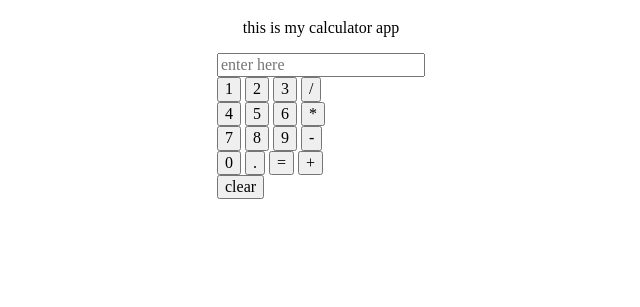
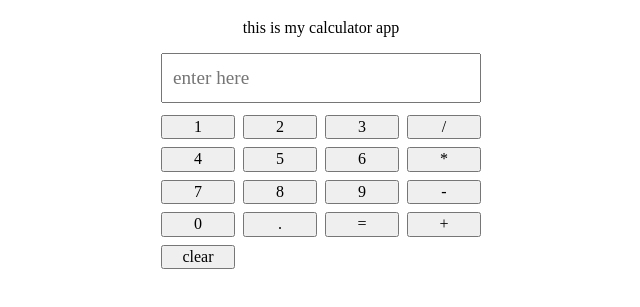
Before and after one commit to Pat-Shantz/calculator, a plain HTML site: page index.html in a window 1280 px wide. Shown: the part 221-528 px from the top of the page, without its empty margins (319-959 px from the left). Drawn offline with Linux system fonts and the light colour scheme.

Commit message:
add initial css styles

```diff
--- a/css/styles.css
+++ b/css/styles.css
@@ -5,3 +5,25 @@ main {
     align-items: center;
     margin-top: 20vh;
 }
+
+#calcEntire {
+    width: 320px;
+    max-width: 90vw;
+}
+
+#calcEntire > input.calcButton {
+    display: block;
+    width: 100%;
+    box-sizing: border-box;
+    padding: 10px;
+    font-size: 1.2rem;
+    height: 50px;
+    margin-bottom: 12px;
+}
+
+#calcEntire > div {
+    display: grid;
+    grid-template-columns: repeat(4, 1fr);
+    gap: 8px;
+    width: 100%;
+}
```
Also changed, not shown: index.html (+0 -4 lines).
